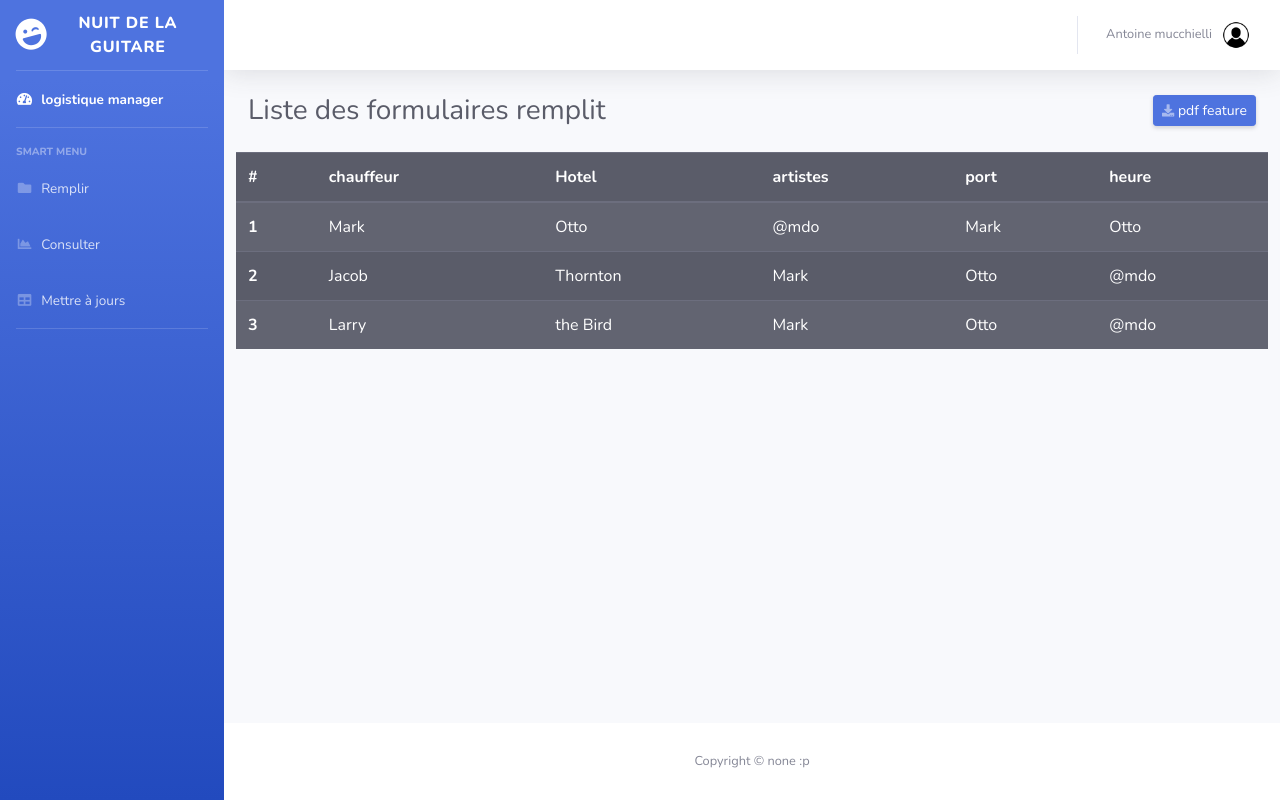
After one commit to Quentin2B/ProjetNuitGuitare, a PHP site: page /pages/formulairefill.php in a window 1280 px wide. The commit adds this page. Run offline with PHP 8.4, Linux system fonts and the light colour scheme.

Commit message:
pages de formulaires

```diff
--- a/Nuit_Guitare/pages/acceuil.php
+++ b/Nuit_Guitare/pages/acceuil.php
@@ -153,7 +153,9 @@
             <!-- Consulter un Formulaire-->
             <div class="col-xl-4 col-md-6 mb-4">
               <div class="card border-left-info shadow h-100 py-2">
+                  <a href="formulaire.php">
                      <div class="card-body">
+
                       <div class="row no-gutters align-items-center">
                         <div class="col mr-2">
                           <div class="text-xs font-weight-bold text-info text-uppercase mb-1">Consulter un </div>
@@ -168,7 +170,8 @@
                           <i class="fas fa-clipboard-list fa-2x text-gray-300"></i>
                         </div>
                       </div>
-                </div>
+                    </div></a>
+
               </div>
             </div>
 
--- /dev/null
+++ b/Nuit_Guitare/pages/formulairefill.php
@@ -0,0 +1,227 @@
+<!DOCTYPE html>
+<html lang="en">
+
+<head>
+
+  <meta charset="utf-8">
+  <meta http-equiv="X-UA-Compatible" content="IE=edge">
+  <meta name="viewport" content="width=device-width, initial-scale=1, shrink-to-fit=no">
+  <meta name="description" content="">
+  <meta name="author" content="">
+
+  <title>Nuit de la guitare</title>
+
+  <!-- Custom fonts for this template-->
+  <link href="../assets/js/vendor/fontawesome-free/css/all.min.css" rel="stylesheet" type="text/css">
+  <link href="https://fonts.googleapis.com/css?family=Nunito:200,200i,300,300i,400,400i,600,600i,700,700i,800,800i,900,900i" rel="stylesheet">
+
+  <!-- Custom styles for this template-->
+  <link href="../assets/css/sb-admin-2.min.css" rel="stylesheet">
+  <link href="../assets/css/sb-admin-2.css" rel="stylesheet">
+
+</head>
+
+<body id="page-top">
+
+  <!-- Page Wrapper -->
+  <div id="wrapper">
+
+    <!-- Sidebar -->
+    <ul class="navbar-nav bg-gradient-primary sidebar sidebar-dark accordion" id="accordionSidebar">
+
+      <!-- Sidebar - Brand -->
+      <a class="sidebar-brand d-flex align-items-center justify-content-center" href="#">
+        <div class="sidebar-brand-icon rotate-n-15">
+          <i class="fas fa-laugh-wink"></i>
+        </div>
+        <div class="sidebar-brand-text mx-3">Nuit de la guitare </div>
+      </a>
+
+      <!-- Divider -->
+      <hr class="sidebar-divider my-0">
+
+      <!-- Nav Item - lis-->
+      <li class="nav-item active">
+        <a class="nav-link" href="#">
+          <i class="fas fa-fw fa-tachometer-alt"></i>
+          <span>logistique manager</span></a>
+      </li>
+
+
+
+      <!-- Divider -->
+      <hr class="sidebar-divider">
+
+      <!-- Heading -->
+      <div class="sidebar-heading">
+        smart menu
+      </div>
+
+      <!-- Nav Item - Pages Collapse Menu -->
+      <li class="nav-item">
+        <a class="nav-link collapsed" href="#"  >
+          <i class="fas fa-fw fa-folder"></i>
+          <span>Remplir</span>
+        </a>
+
+      </li>
+
+      <!-- Nav Item - Charts -->
+      <li class="nav-item">
+        <a class="nav-link" href="charts.html">
+          <i class="fas fa-fw fa-chart-area"></i>
+          <span>Consulter</span></a>
+      </li>
+
+      <!-- Nav Item - Tables -->
+      <li class="nav-item">
+        <a class="nav-link" href="tables.html">
+          <i class="fas fa-fw fa-table"></i>
+          <span>Mettre à jours</span></a>
+      </li>
+
+      <!-- Divider -->
+      <hr class="sidebar-divider d-none d-md-block">
+
+      <!-- Sidebar Toggler (Sidebar) -->
+
+
+    </ul>
+    <!-- End of Sidebar -->
+
+    <!-- Content Wrapper -->
+    <div id="content-wrapper" class="d-flex flex-column">
+
+      <!-- Main Content -->
+      <div id="content">
+
+        <!-- Topbar -->
+        <nav class="navbar navbar-expand navbar-light bg-white topbar mb-4 static-top shadow">
+
+
+
+
+
+          <!-- Topbar Navbar -->
+          <ul class="navbar-nav ml-auto">
+
+            <div class="topbar-divider d-none d-sm-block"></div>
+
+            <!-- Nav Item - User Information -->
+            <li class="nav-item dropdown no-arrow">
+              <a class="nav-link dropdown-toggle" href="#" id="userDropdown" role="button" data-toggle="dropdown" aria-haspopup="true" aria-expanded="false">
+                <span class="mr-2 d-none d-lg-inline text-gray-600 small">Antoine mucchielli</span>
+                <img class="img-profile rounded-circle" src="../images/profil.png">
+              </a>
+
+            </li>
+
+          </ul>
+
+        </nav>
+        <!-- End of Topbar -->
+
+        <!-- Begin Page Content -->
+        <div class="container-fluid">
+
+          <!-- Page Heading -->
+          <div class="d-sm-flex align-items-center justify-content-between mb-4">
+            <h1 class="h3 mb-0 text-gray-800">Liste des formulaires remplit</h1>
+            <a href="#" class="d-none d-sm-inline-block btn btn-sm btn-primary shadow-sm"><i class="fas fa-download fa-sm text-white-50"></i> pdf feature</a>
+          </div>
+          <div class="row">
+            <table class="table table-striped table-dark">
+  <thead>
+    <tr>
+      <th scope="col">#</th>
+      <th scope="col">chauffeur</th>
+      <th scope="col">Hotel</th>
+      <th scope="col">artistes</th>
+      <th scope="col">port</th>
+      <th scope="col">heure</th>
+    </tr>
+  </thead>
+  <tbody>
+    <tr>
+      <th scope="row">1</th>
+      <td>Mark</td>
+      <td>Otto</td>
+      <td>@mdo</td>
+      <td>Mark</td>
+      <td>Otto</td>
+
+
+    </tr>
+    <tr>
+      <th scope="row">2</th>
+      <td>Jacob</td>
+      <td>Thornton</td>
+      <td>Mark</td>
+      <td>Otto</td>
+      <td>@mdo</td>
+
+    </tr>
+    <tr>
+      <th scope="row">3</th>
+      <td>Larry</td>
+      <td>the Bird</td>
+      <td>Mark</td>
+      <td>Otto</td>
+      <td>@mdo</td>
+
+    </tr>
+  </tbody>
+</table>
+
+          </div>
+
+
+
+
+        </div>
+        <!-- /.container-fluid -->
+
+      </div>
+      <!-- End of Main Content -->
+
+      <!-- Footer -->
+      <footer class="sticky-footer bg-white">
+        <div class="container my-auto">
+          <div class="copyright text-center my-auto">
+            <span>Copyright &copy; none :p</span>
+          </div>
+        </div>
+      </footer>
+      <!-- End of Footer -->
+
+    </div>
+    <!-- End of Content Wrapper -->
+
+  </div>
+  <!-- End of Page Wrapper -->
+
+
+
+
+
+  <!-- Bootstrap core JavaScript-->
+  <script src="../assets/js/sb-admin-2.js"></script>
+  <script src="../assets/js/vendor/jquery/jquery.min.js"></script>
+  <script src="../assets/js/vendor/bootstrap/js/bootstrap.bundle.min.js"></script>
+
+  <!-- Core plugin JavaScript-->
+  <script src="../assets/js/vendor/jquery-easing/jquery.easing.min.js"></script>
+
+  <!-- Custom scripts for all pages-->
+  <script src="../assets/js/sb-admin-2.min.js"></script>
+
+  <!-- Page level plugins -->
+  <script src="../assets/js/vendor/chart.js/Chart.min.js"></script>
+
+  <!-- Page level custom scripts -->
+  <script src="../assets/js/demo/chart-area-demo.js"></script>
+  <script src="../assets/js/demo/chart-pie-demo.js"></script>
+
+</body>
+
+</html>
```
Also changed, not shown: Nuit_Guitare/pages/formulaireConsult.php (renamed from Nuit_Guitare/pages/formulaire.php, +60 -32 lines). Lines whose indentation alone changed are shown as unchanged.
